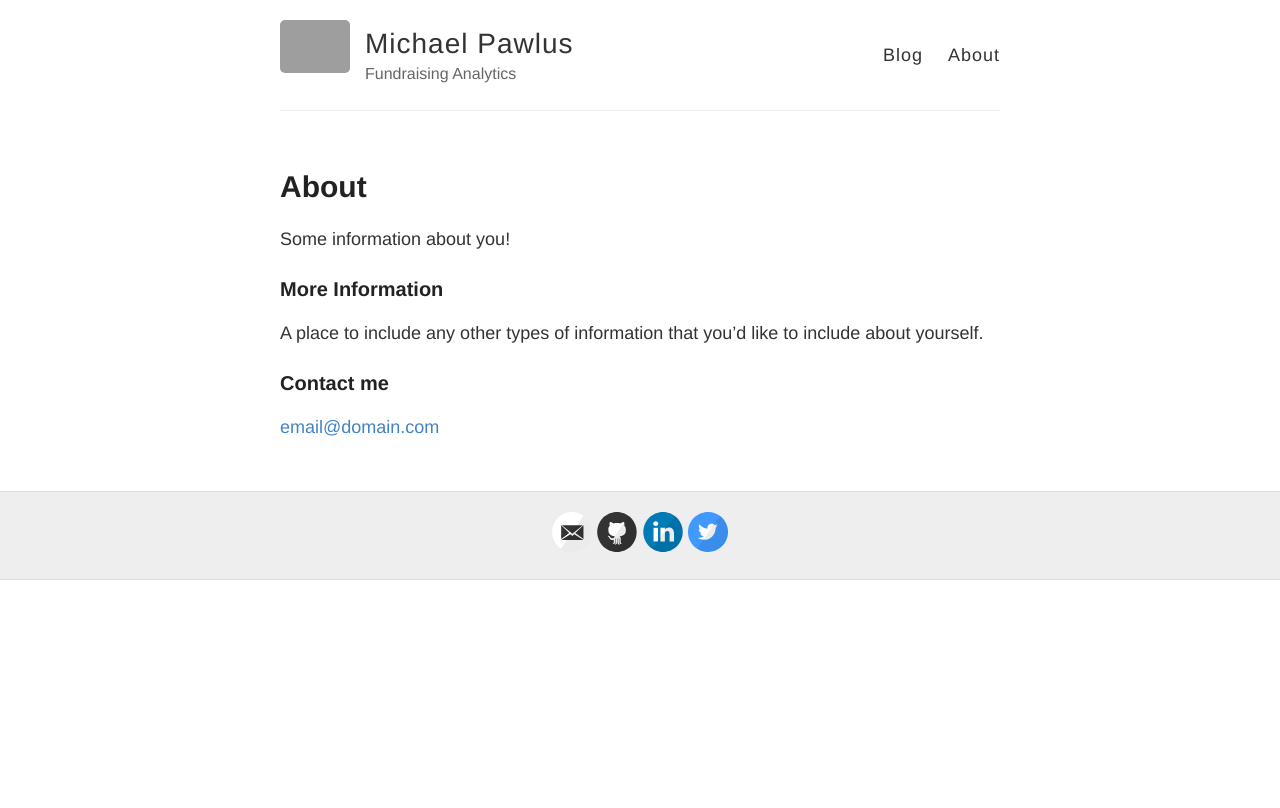
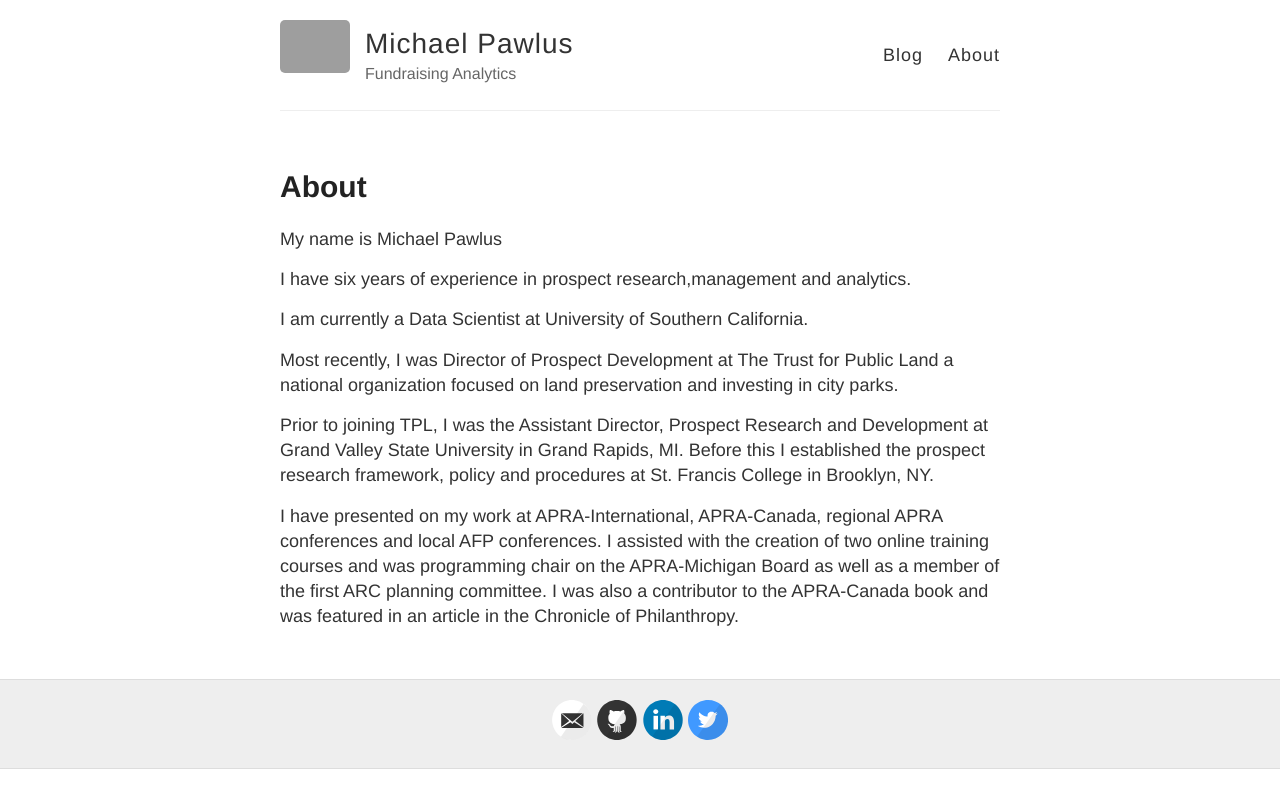
Before and after one commit to michaelpawlus/michaelpawlus.github.io, a Jekyll site: the page built from about.md, in a window 1280 px wide. Shown: the top 808 px of the page. Built offline with Jekyll 4.4.1, drawn with Linux system fonts in a browser that asks for light colours; grey boxes are pictures that could not be loaded.

Commit message:
updated about me

```diff
--- a/about.md
+++ b/about.md
@@ -4,12 +4,14 @@ title: About
 permalink: /about/
 ---
 
-Some information about you!
+My name is Michael Pawlus
 
-### More Information
+I have six years of experience in prospect research,management and analytics.
 
-A place to include any other types of information that you'd like to include about yourself.
+I am currently a Data Scientist at University of Southern California.
 
-### Contact me
+Most recently, I was Director of Prospect Development at The Trust for Public Land a national organization focused on land preservation and investing in city parks.
 
-[email@domain.com](mailto:email@domain.com)
+Prior to joining TPL, I was the Assistant Director, Prospect Research and Development at Grand Valley State University in Grand Rapids, MI. Before this I established the prospect research framework, policy and procedures at St. Francis College in Brooklyn, NY.
+
+I have presented on my work at APRA-International, APRA-Canada, regional APRA conferences and local AFP conferences. I assisted with the creation of two online training courses and was programming chair on the APRA-Michigan Board as well as a member of the first ARC planning committee. I was also a contributor to the APRA-Canada book and was featured in an article in the Chronicle of Philanthropy.
```
